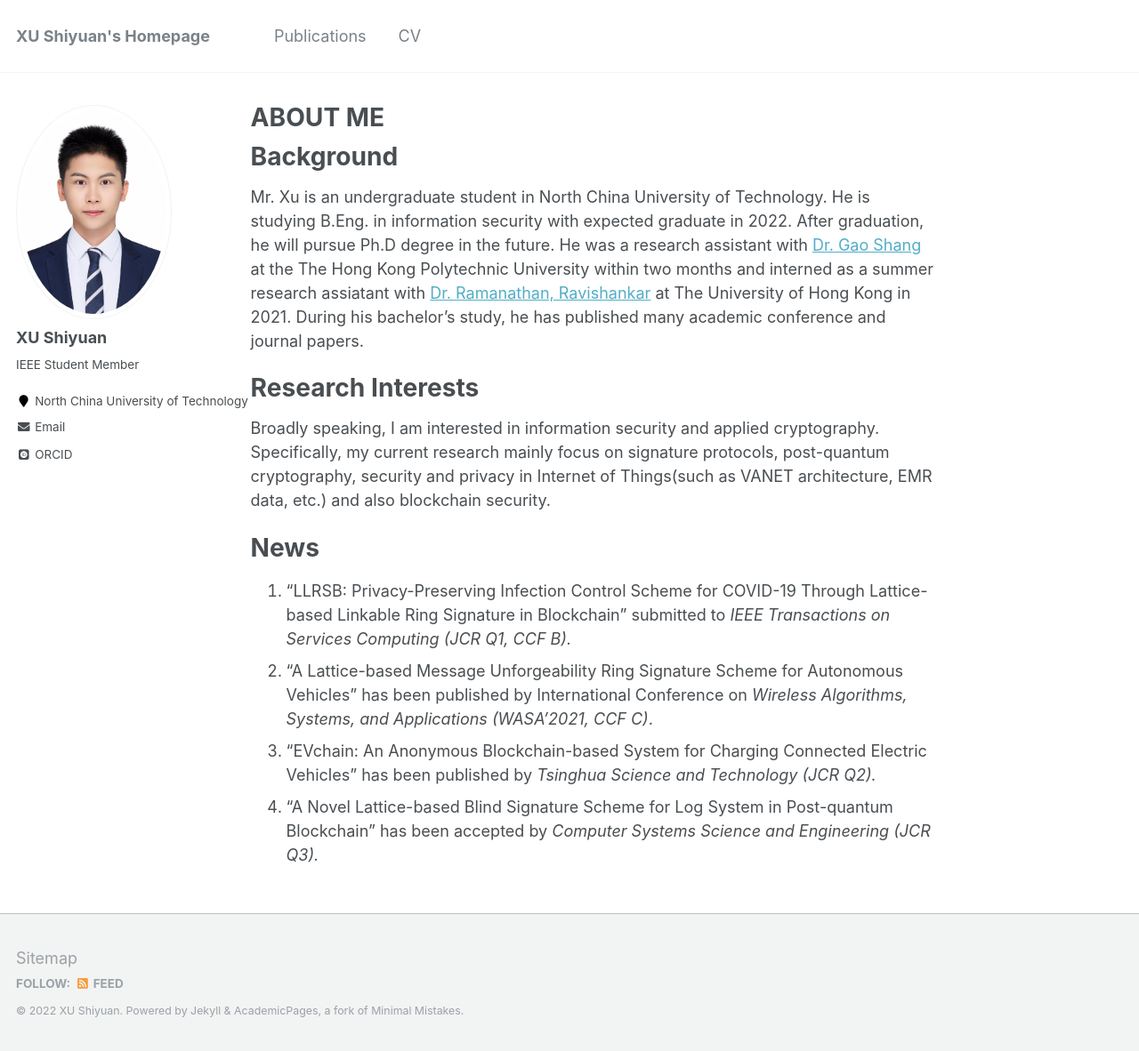
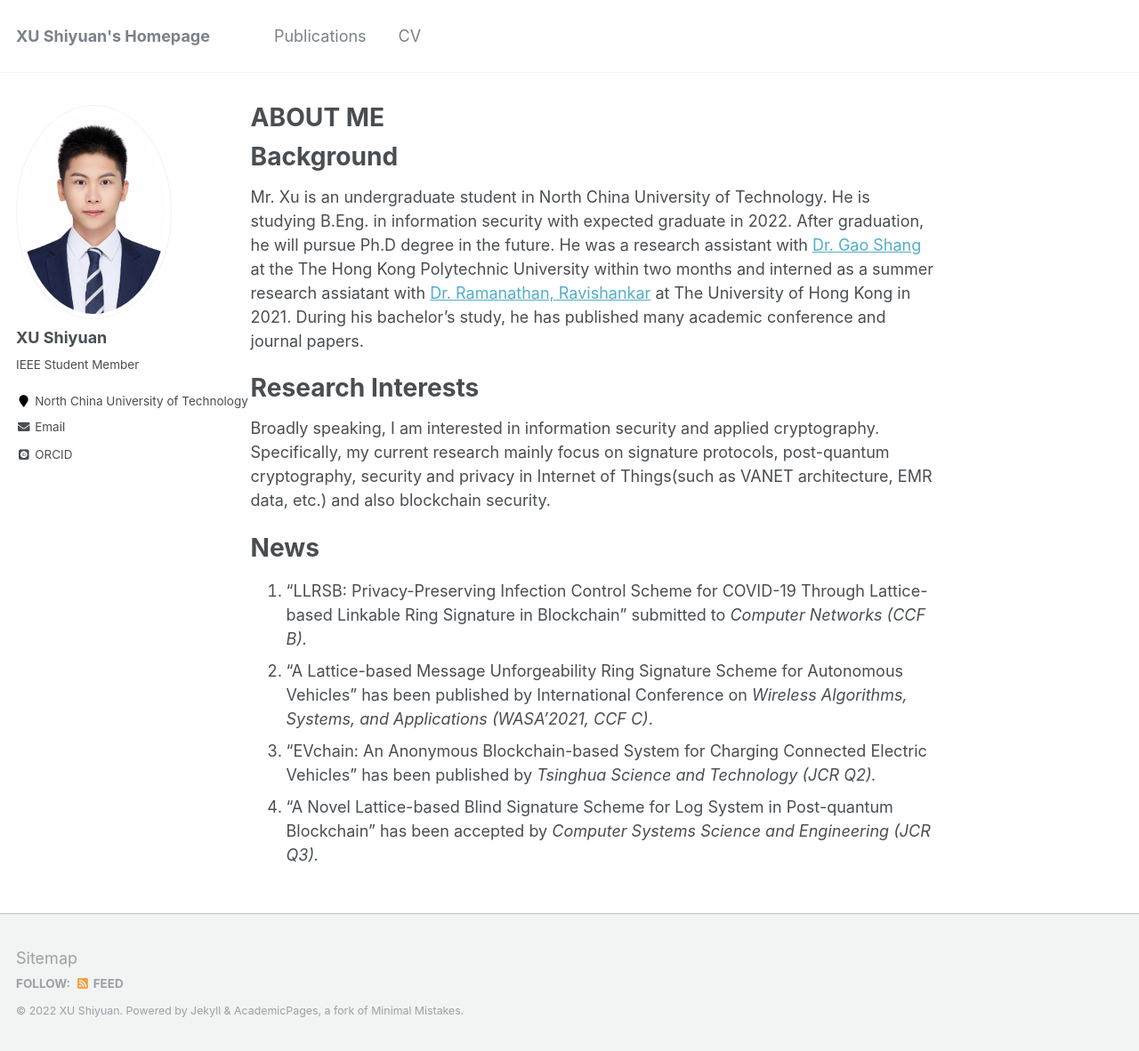
Before and after one commit to shiyuanjack/shiyuanjack.github.io, a Jekyll site: the page built from _pages/about.md, in a window 1280 px wide and 1182 px high. Shown: the whole window at 89% size. Built offline with Jekyll 4.4.1, drawn with Linux system fonts in a browser that asks for light colours; some web fonts are replaced.

Commit message:
Update about.md

```diff
--- a/_pages/about.md
+++ b/_pages/about.md
@@ -19,7 +19,7 @@ Broadly speaking, I am interested in information security and applied cryptograp
 
 News
 ======
-1. "LLRSB: Privacy-Preserving Infection Control Scheme for COVID-19 Through Lattice-based Linkable Ring Signature in Blockchain" submitted to *IEEE Transactions on Services Computing* *(JCR Q1, CCF B).*
+1. "LLRSB: Privacy-Preserving Infection Control Scheme for COVID-19 Through Lattice-based Linkable Ring Signature in Blockchain" submitted to *Computer Networks* *(CCF B).*
 2. "A Lattice-based Message Unforgeability Ring Signature Scheme for Autonomous Vehicles" has been published by International Conference on *Wireless Algorithms, Systems, and Applications (WASA'2021, CCF C)*.
 3. "EVchain: An Anonymous Blockchain-based System for Charging Connected Electric Vehicles" has been published by *Tsinghua Science and Technology (JCR Q2).*
 4. "A Novel Lattice-based Blind Signature Scheme for Log System in Post-quantum Blockchain" has been accepted by *Computer Systems Science and Engineering (JCR Q3).*
```
